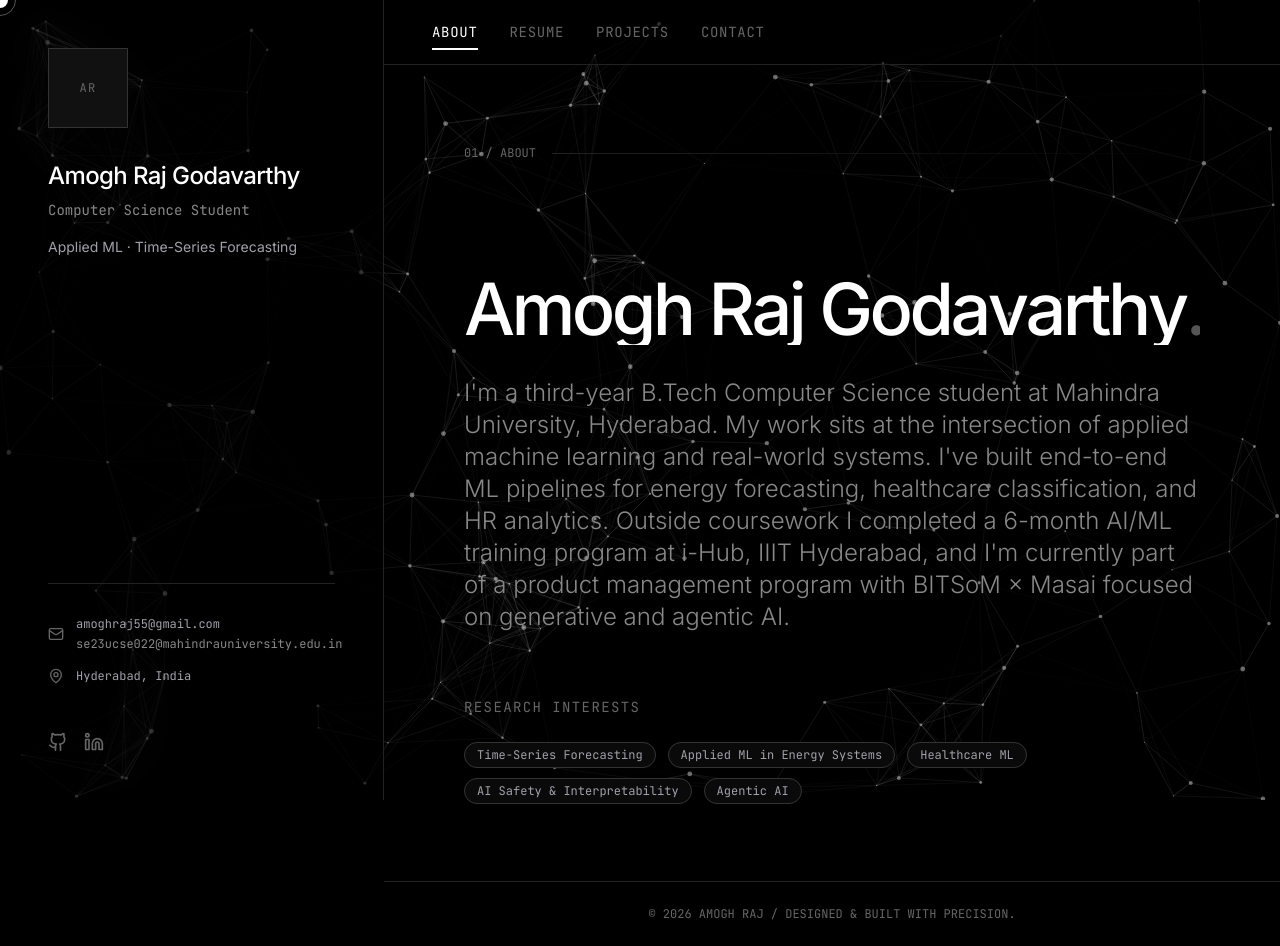
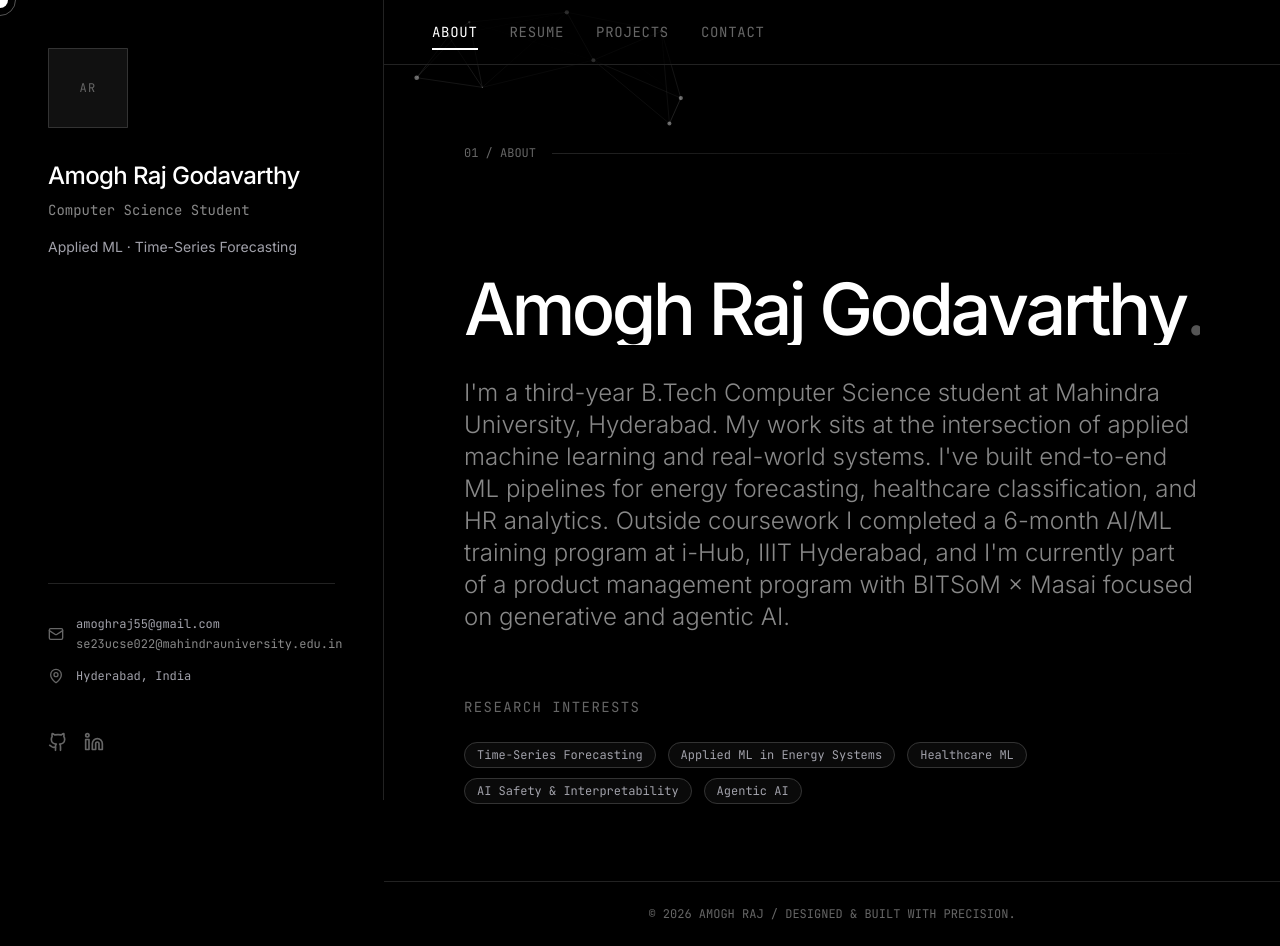
Before and after one commit to ar-five5/ar-five5.github.io, a React (Vite) app: page /#/ in a window 1280 px wide. Built offline with nearby package versions, Linux system fonts and the light colour scheme.

Commit message:
Restrict particles canvas from sidebar
Agent-Logs-Url: https://github.com/ar-five5/ar-five5.github.io/sessions/aebd95ff-6247-4e6d-b161-18524cdd89cf

Co-authored-by: ar-five5 <154257081+ar-five5@users.noreply.github.com>

```diff
--- a/src/components/ui/ParticlesBackground.jsx
+++ b/src/components/ui/ParticlesBackground.jsx
@@ -17,8 +17,9 @@ export const ParticlesBackground = () => {
     const maxConnectionDistance = 150; // Max distance (px) for connection lines.
 
     const handleResize = () => {
-      canvas.width = window.innerWidth;
-      canvas.height = window.innerHeight;
+      const { width, height } = canvas.getBoundingClientRect();
+      canvas.width = width;
+      canvas.height = height;
       init();
     };
 
@@ -143,7 +144,7 @@ export const ParticlesBackground = () => {
   return (
     <canvas
       ref={canvasRef}
-      className="fixed inset-0 z-0 pointer-events-none"
+      className="fixed top-0 bottom-0 left-0 right-0 md:left-80 lg:left-96 z-0 pointer-events-none"
       aria-hidden="true"
     />
   );
```
